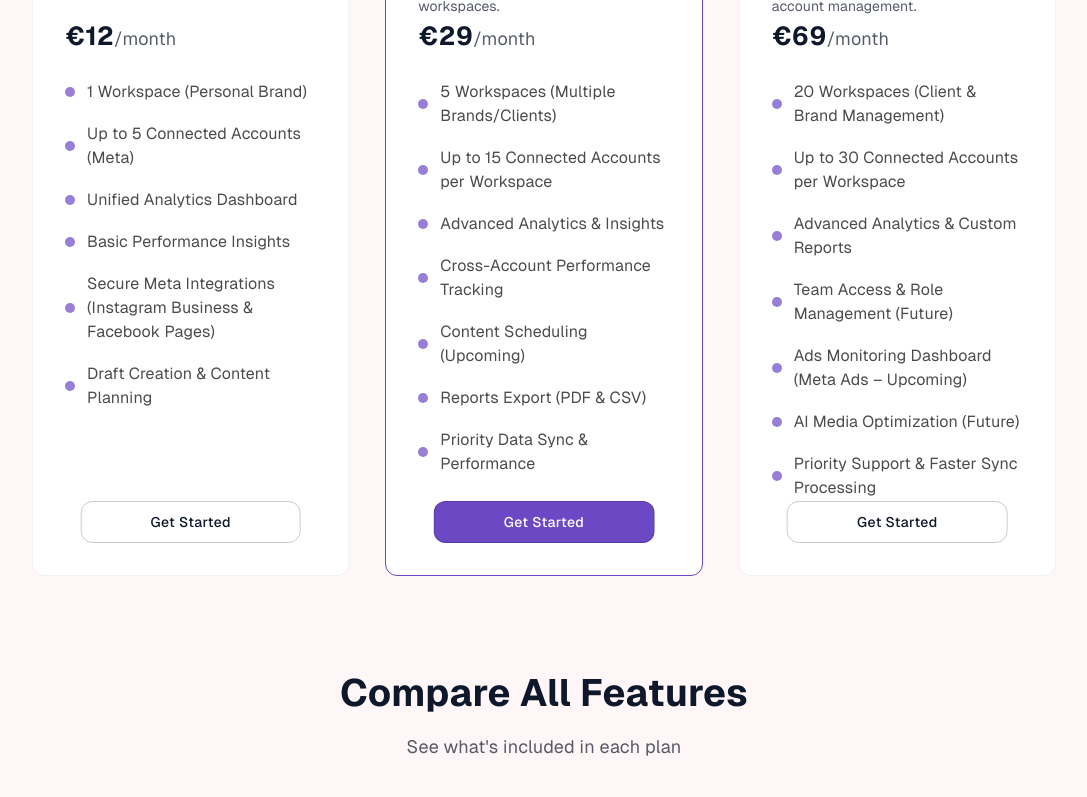
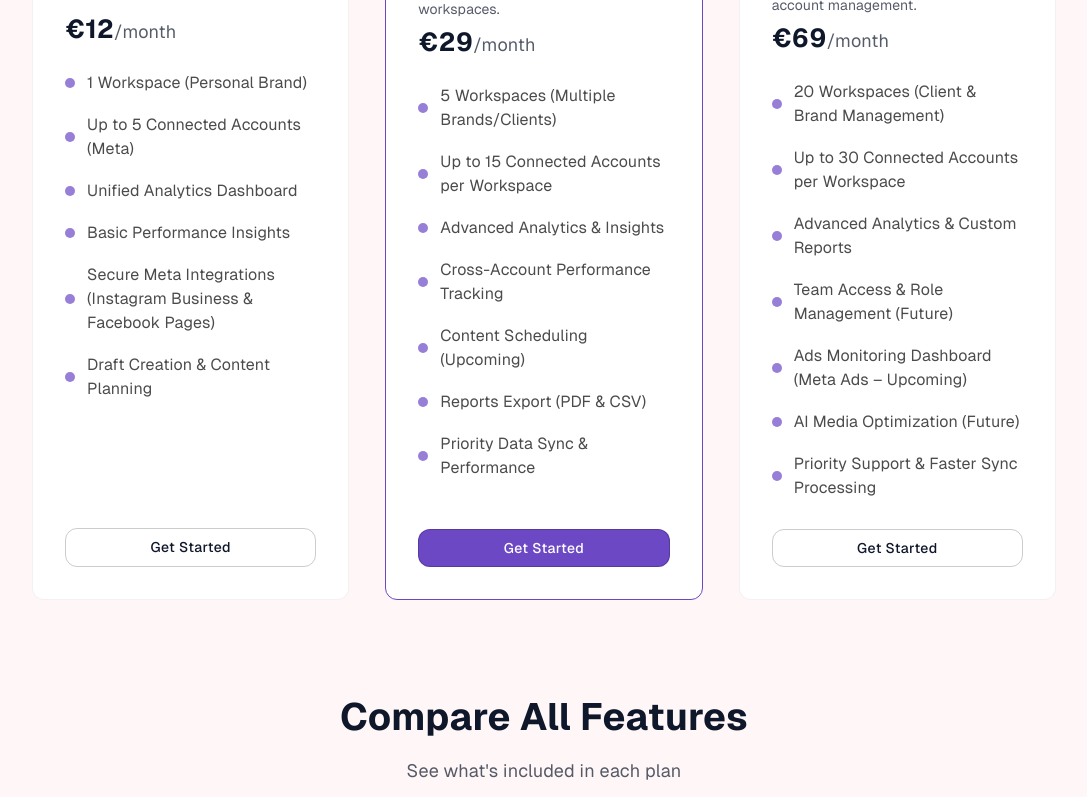
Before and after one commit to socialpeakhq/social-peak-landing, a React (Vite) app: page /pricing in a window 1280 px wide. Shown: the part 646-1443 px from the top of the page, without its empty margins (96-1183 px from the left). Built offline with nearby package versions, Linux system fonts and the light colour scheme.

Commit message:
fixes for price card overflow

```diff
--- a/src/pages/pricing/components/PricingCard/styles.module.scss
+++ b/src/pages/pricing/components/PricingCard/styles.module.scss
@@ -1,7 +1,7 @@
 .cardContainer {
   display: flex;
   flex-direction: column;
-  height: 90dvh;
+  min-height: 90dvh;
   gap: 12px;
   padding: 32px;
   border: solid 1px rgba(0, 0, 0, 0.05);
@@ -36,6 +36,7 @@
   font-size: 26px;
   color: var(--text-color);
   font-weight: bold;
+  height: 5%;
   span {
     font-size: 18px;
     opacity: 0.7;
@@ -48,6 +49,7 @@
   flex-direction: column;
   gap: 18px;
   margin-top: 12px;
+  height: calc(100% - 27% - 42px);
 }
 
 .listItem {
@@ -65,11 +67,7 @@
 }
 
 .getStartedButton {
-  position: absolute;
-  bottom: 32px;
-  left: 50%;
-  transform: translateX(-50%);
-  width: 70%;
+  position: relative;
   border-radius: 12px;
   height: 42px;
   text-transform: capitalize;
@@ -78,6 +76,7 @@
   background-color: transparent;
   border: solid 1px rgba(0, 0, 0, 0.2);
   box-shadow: none;
+  justify-self: flex-end;
 }
 
 .popularPlan {
```
